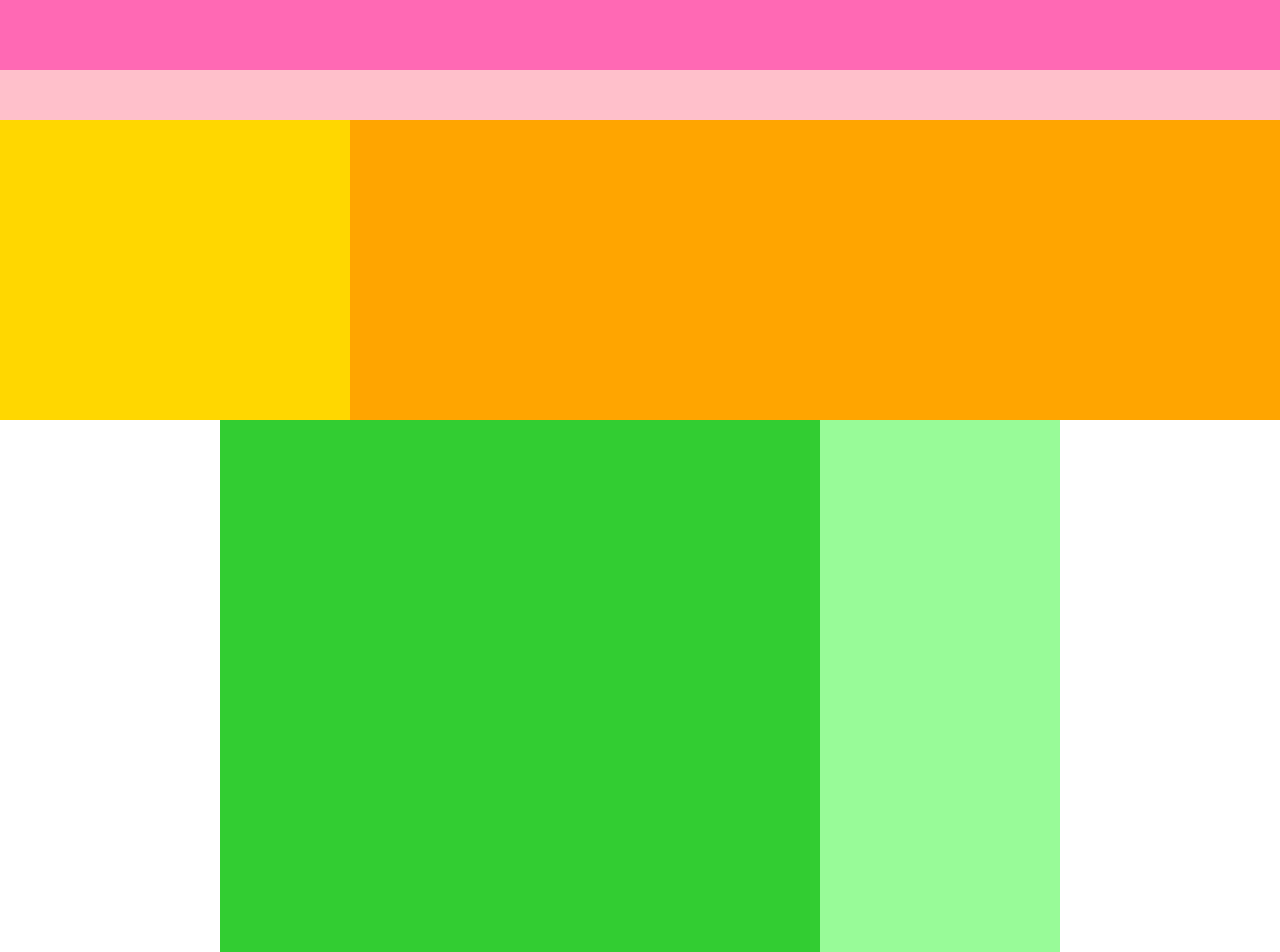
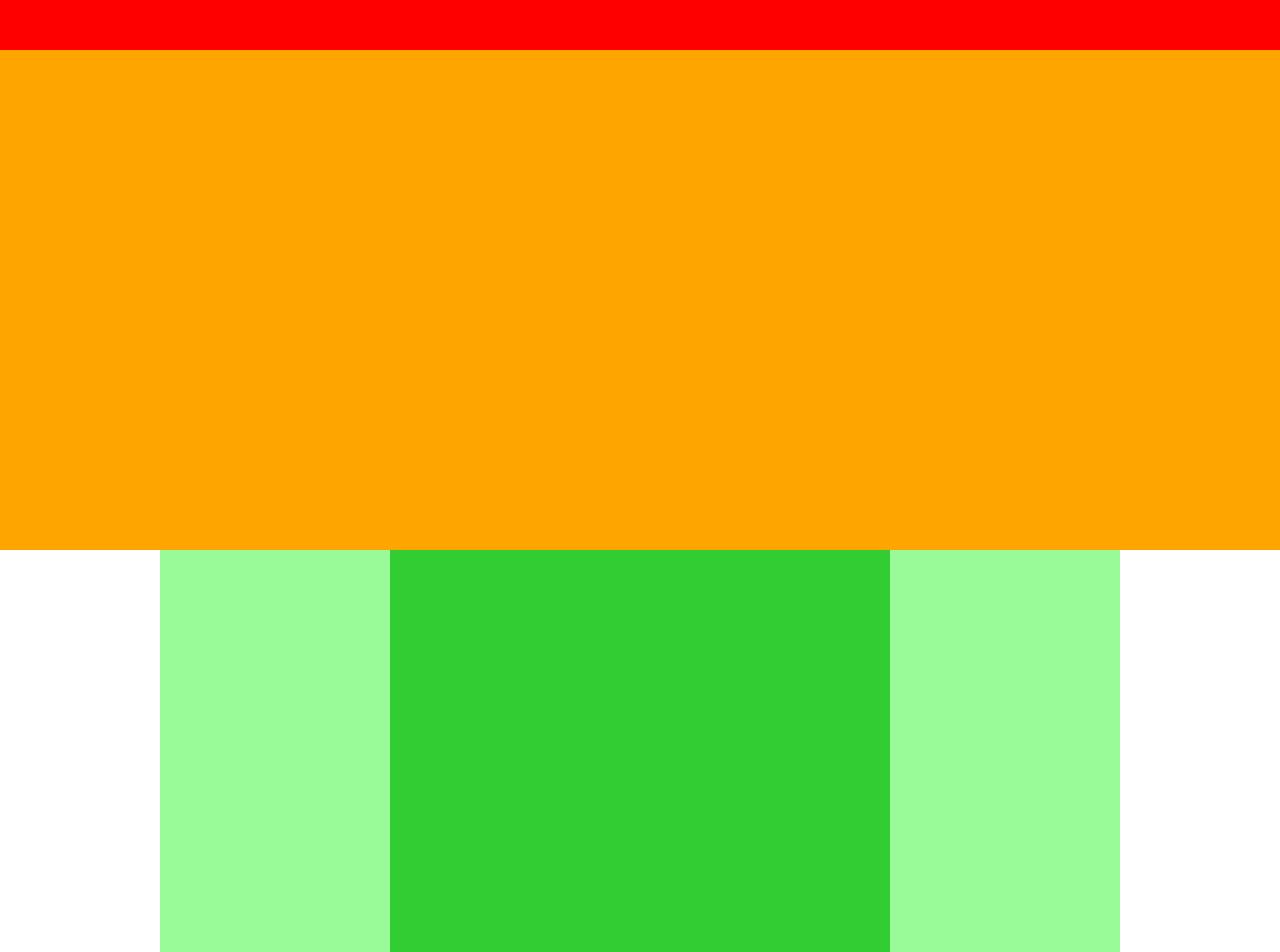
Before and after one commit to kato-masaki/1-4, a plain HTML site: page index.html in a window 1280 px wide. Shown: the top 952 px of the page. Drawn offline with Linux system fonts and the light colour scheme.

Commit message:
[finish] 1-4

```diff
--- a/index.html
+++ b/index.html
@@ -8,16 +8,12 @@
   </head>
 
   <body>
-    <div class="header">
-      <div class="header-top"></div>
-      <div class="header-bottom"></div>
-    </div>
+    <div class="header"></div>
 
-    <div class="main-visual">
-      <div class="main-visual-content"></div>
-    </div>
+    <div class="main-visual"></div>
 
     <div class="main">
+      <div class="sidebar"></div>
       <div class="blog"></div>
       <div class="sidebar"></div>
     </div>
--- a/style.css
+++ b/style.css
@@ -7,55 +7,37 @@
 
 .header {
   width: 100%;
-  height: 120px;
+  height: 50px;
   background-color: red;
-}
-
-.header-top {
-  width: 100%;
-  height: 70px;
-  background-color: hotpink;
-}
-
-.header-bottom {
-  width: 100%;
-  height: 50px;
-  background-color: pink;
 }
 
 .main-visual {
   width: 100%;
-  height: 300px;
+  height: 500px;
   background-color: orange;
 }
 
-.main-visual-content {
-  width: 350px;
-  height: 300px;
-  background-color: gold;
-}
-
 .main {
-  width: 840px;
+  width: 960px;
   display: flex;
   justify-content: center;
   margin: 0 auto;
 }
 
 .blog {
-  width: 600px;
+  width: 500px;
   height: 1400px;
   background-color: limegreen;
 }
 
 .sidebar {
-  width: 240px;
+  width: 230px;
   height: 1400px;
   background-color: palegreen;
 }
 
 .footer {
   width: 100%;
-  height: 120px;
+  height: 100px;
   background-color: blue;
 }
```
